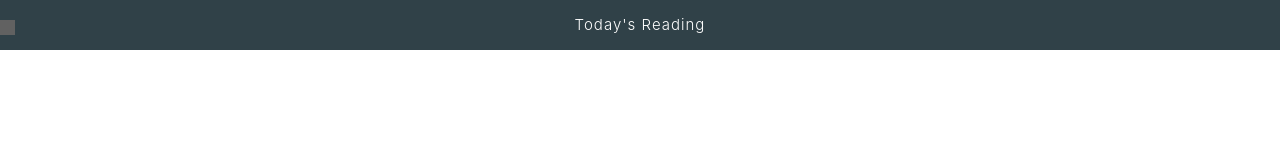
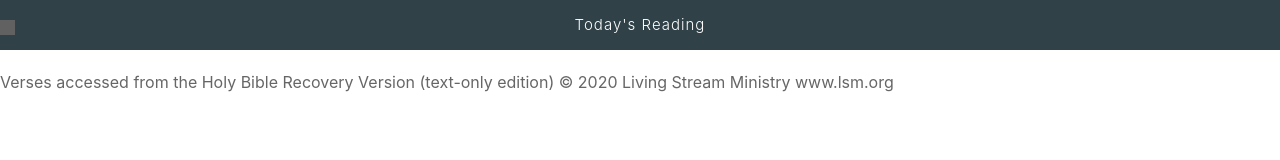
Before and after one commit to csoc-ut/bible-website, a plain HTML site: page reading_plan/todays_reading.html in a window 1280 px wide. Drawn offline with nearby package versions, Linux system fonts and the light colour scheme; grey boxes are pictures that could not be loaded.

Commit message:
Added Copyright to Today's Reading

```diff
--- a/reading_plan/todays_reading.html
+++ b/reading_plan/todays_reading.html
@@ -184,5 +184,8 @@
       });
 
     </script>
+		<div class="copyright">
+			<copyright>Verses accessed from the Holy Bible Recovery Version (text-only edition) © 2020 Living Stream Ministry www.lsm.org</copyright>
+		</div>
 	</body>
 </html>
```
